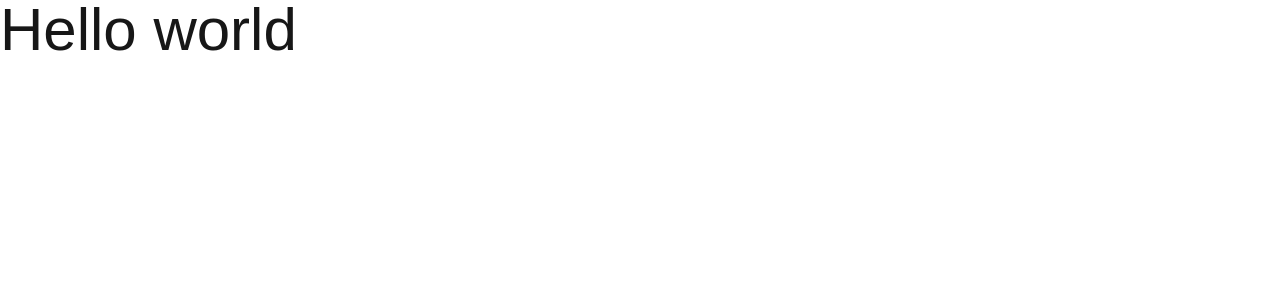
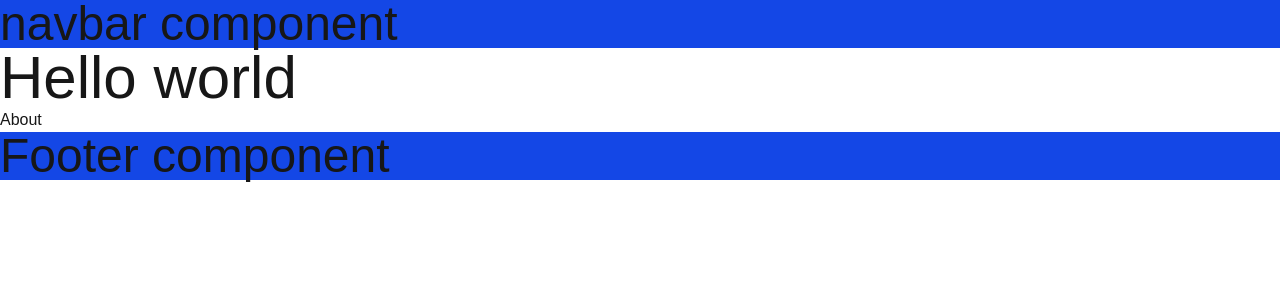
Before and after one commit to Captain-Carl-Larc/kalwenzi, a Next.js app in the folder carl/: page / in a window 1280 px wide. Shown: the top 300 px of the page. Built offline with nearby package versions, Linux system fonts and the light colour scheme.

Commit message:
Layout set up

```diff
--- a/carl/src/app/about/page.js
+++ b/carl/src/app/about/page.js
@@ -1,8 +1,17 @@
+import Link from 'next/link'
+
+
 function About() {
     return (
-        <h1 className="text-4xl">
-            About page
-        </h1>
+        <div>
+            <h1 className="text-4xl">
+                About page
+            </h1>
+            <Link href='/'>
+                Home
+            </Link>
+        </div>
+
      );
 }
 
--- /dev/null
+++ b/carl/src/app/components/footer.js
@@ -0,0 +1,11 @@
+function Footer() {
+    return (
+        <footer className="bg-blue-700">
+            <h1 className="text-5xl">
+                Footer component
+            </h1>
+        </footer>
+     );
+}
+
+export default Footer;
--- /dev/null
+++ b/carl/src/app/components/navbar.js
@@ -0,0 +1,11 @@
+function Navbar() {
+    return (
+        <header className="bg-blue-700">
+            <h1 className="text-5xl">
+                navbar component
+            </h1>
+        </header>
+     );
+}
+
+export default Navbar;
--- a/carl/src/app/layout.js
+++ b/carl/src/app/layout.js
@@ -1,28 +1,16 @@
-import { Geist, Geist_Mono } from "next/font/google";
+import Navbar from "./components/navbar";
+import Footer from "./components/footer"
 import "./globals.css";
-
-const geistSans = Geist({
-  variable: "--font-geist-sans",
-  subsets: ["latin"],
-});
-
-const geistMono = Geist_Mono({
-  variable: "--font-geist-mono",
-  subsets: ["latin"],
-});
-
-export const metadata = {
-  title: "Create Next App",
-  description: "Generated by create next app",
-};
 
 export default function RootLayout({ children }) {
   return (
     <html lang="en">
-      <body
-        className={`${geistSans.variable} ${geistMono.variable} antialiased`}
-      >
-        {children}
+      <body>
+        <Navbar/>
+        <main>
+          {children}
+        </main>
+        <Footer/>
       </body>
     </html>
   );
--- a/carl/src/app/page.js
+++ b/carl/src/app/page.js
@@ -1,4 +1,4 @@
-import Image from "next/image";
+import Link from 'next/link'
 
 export default function Home() {
   return(
@@ -6,6 +6,9 @@ export default function Home() {
       <h1 className='text-6xl'>
         Hello world
       </h1>
+      <Link href='/about'>
+        About
+      </Link>
     </div>
   )
 }
```
